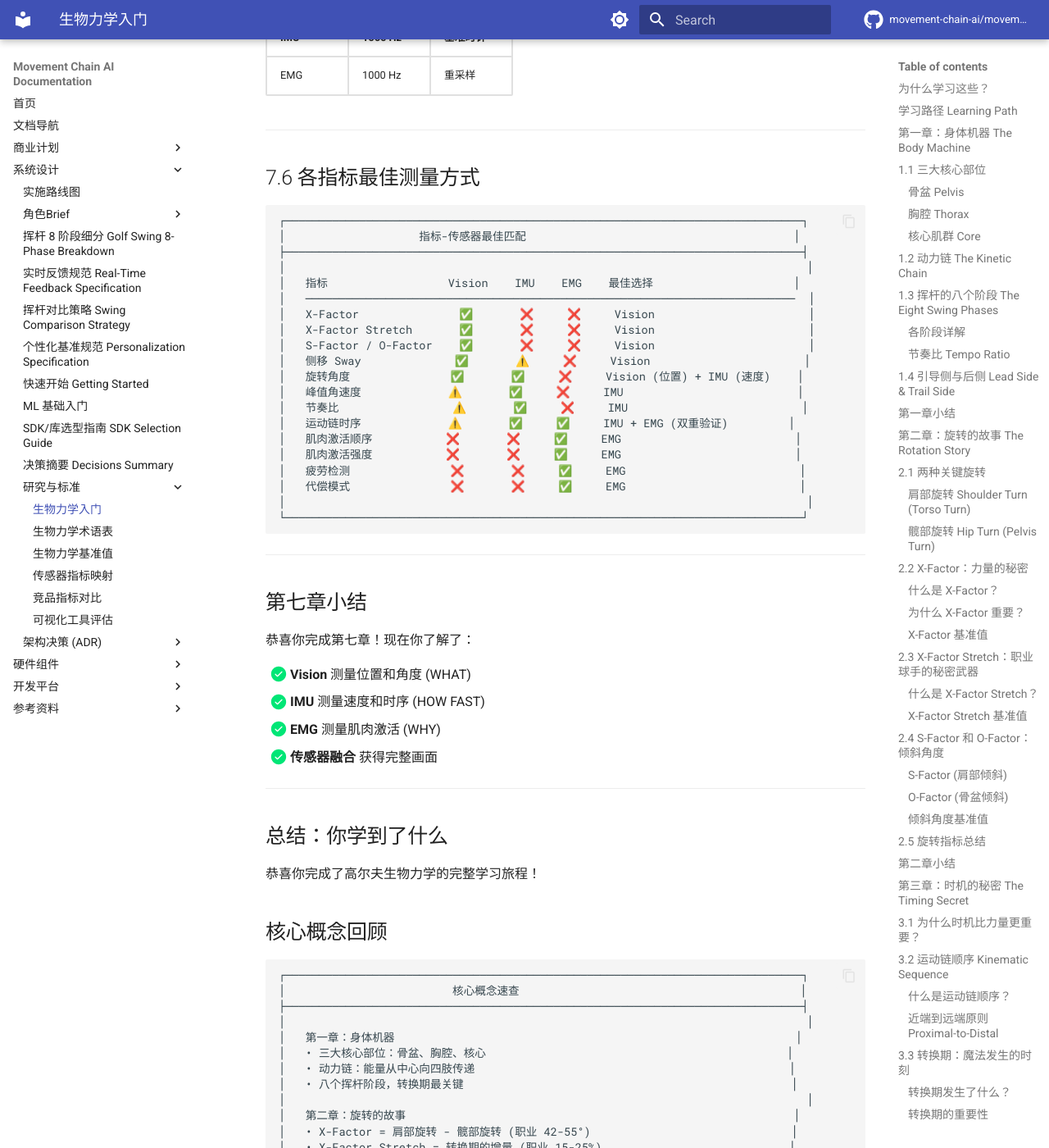
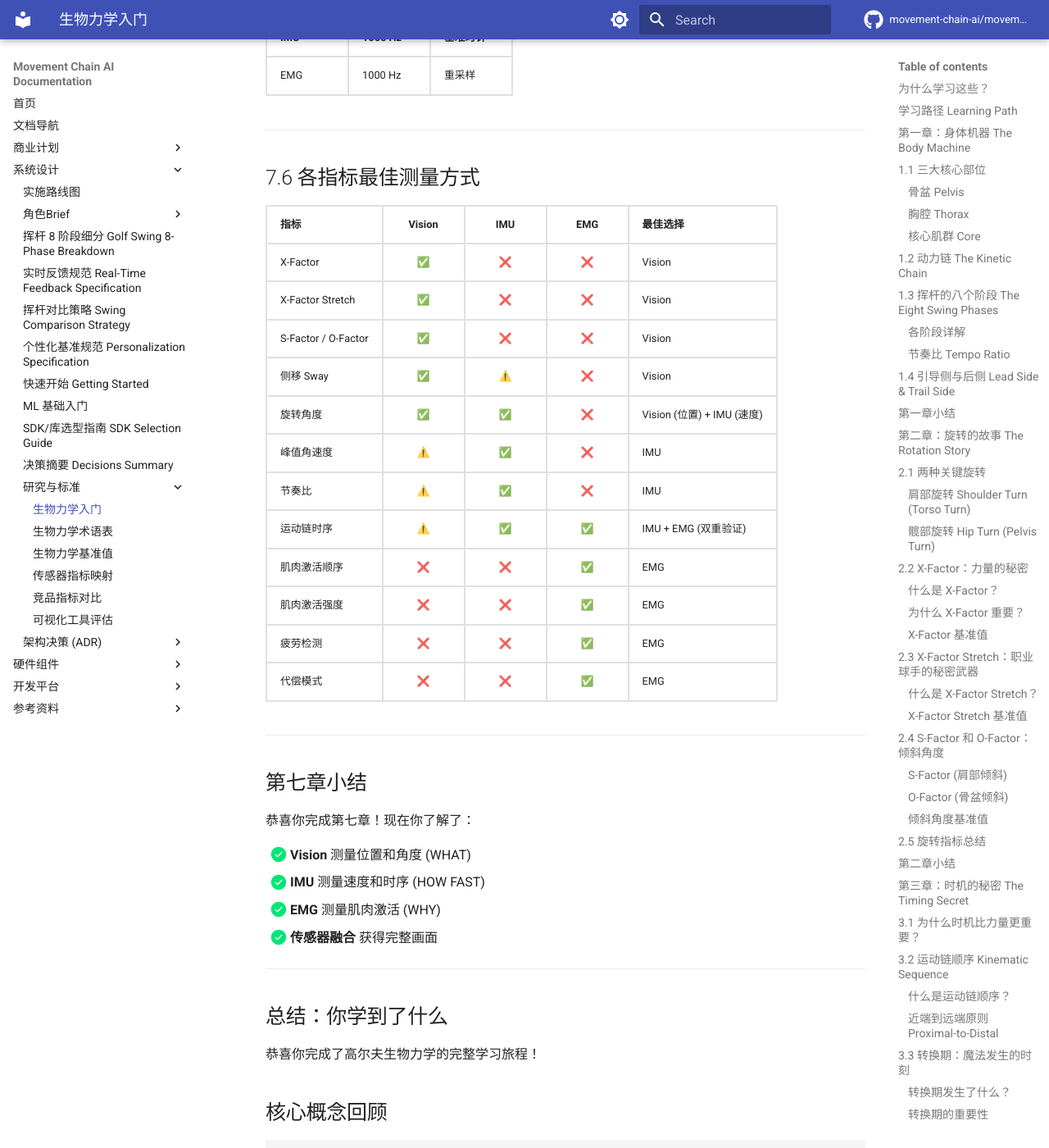
Before and after one commit to movement-chain-ai/movement-chain-docs, an MkDocs documentation site: the page built from docs/zh/design/research/biomechanics-101.md, in a window 1280 px wide and 1400 px high, scrolled down 39041 px. Shown: the whole window at 82% size. Built offline with MkDocs 1.6.1 and Material for MkDocs 9.7.7, drawn with Linux system fonts in a browser that asks for light colours; comment, search, counter and statistics services are not loaded; the version menu is left out.

Commit message:
docs(research): 将 ASCII 表格转换为 Markdown 表格
§7.6 指标-传感器最佳匹配表格从 ASCII art 改为标准 Markdown 格式，
提升移动端阅读体验和可维护性

````diff
--- a/docs/zh/design/research/biomechanics-101.md
+++ b/docs/zh/design/research/biomechanics-101.md
@@ -1642,28 +1642,20 @@ EMG 还可以检测**肌肉疲劳**，这是其他传感器无法做到的。
 
 ## 7.6 各指标最佳测量方式
 
-```text
-┌─────────────────────────────────────────────────────────────────────────────┐
-│                    指标-传感器最佳匹配                                        │
-├─────────────────────────────────────────────────────────────────────────────┤
-│                                                                              │
-│   指标                  Vision    IMU    EMG    最佳选择                     │
-│   ─────────────────────────────────────────────────────────────────────────  │
-│   X-Factor               ✅       ❌     ❌     Vision                       │
-│   X-Factor Stretch       ✅       ❌     ❌     Vision                       │
-│   S-Factor / O-Factor    ✅       ❌     ❌     Vision                       │
-│   侧移 Sway              ✅       ⚠️     ❌     Vision                       │
-│   旋转角度               ✅       ✅     ❌     Vision (位置) + IMU (速度)    │
-│   峰值角速度             ⚠️       ✅     ❌     IMU                          │
-│   节奏比                 ⚠️       ✅     ❌     IMU                          │
-│   运动链时序             ⚠️       ✅     ✅     IMU + EMG (双重验证)         │
-│   肌肉激活顺序           ❌       ❌     ✅     EMG                          │
-│   肌肉激活强度           ❌       ❌     ✅     EMG                          │
-│   疲劳检测               ❌       ❌     ✅     EMG                          │
-│   代偿模式               ❌       ❌     ✅     EMG                          │
-│                                                                              │
-└─────────────────────────────────────────────────────────────────────────────┘
-```
+| 指标 | Vision | IMU | EMG | 最佳选择 |
+|:-----|:------:|:---:|:---:|:---------|
+| X-Factor | ✅ | ❌ | ❌ | Vision |
+| X-Factor Stretch | ✅ | ❌ | ❌ | Vision |
+| S-Factor / O-Factor | ✅ | ❌ | ❌ | Vision |
+| 侧移 Sway | ✅ | ⚠️ | ❌ | Vision |
+| 旋转角度 | ✅ | ✅ | ❌ | Vision (位置) + IMU (速度) |
+| 峰值角速度 | ⚠️ | ✅ | ❌ | IMU |
+| 节奏比 | ⚠️ | ✅ | ❌ | IMU |
+| 运动链时序 | ⚠️ | ✅ | ✅ | IMU + EMG (双重验证) |
+| 肌肉激活顺序 | ❌ | ❌ | ✅ | EMG |
+| 肌肉激活强度 | ❌ | ❌ | ✅ | EMG |
+| 疲劳检测 | ❌ | ❌ | ✅ | EMG |
+| 代偿模式 | ❌ | ❌ | ✅ | EMG |
 
 ---
 
````
